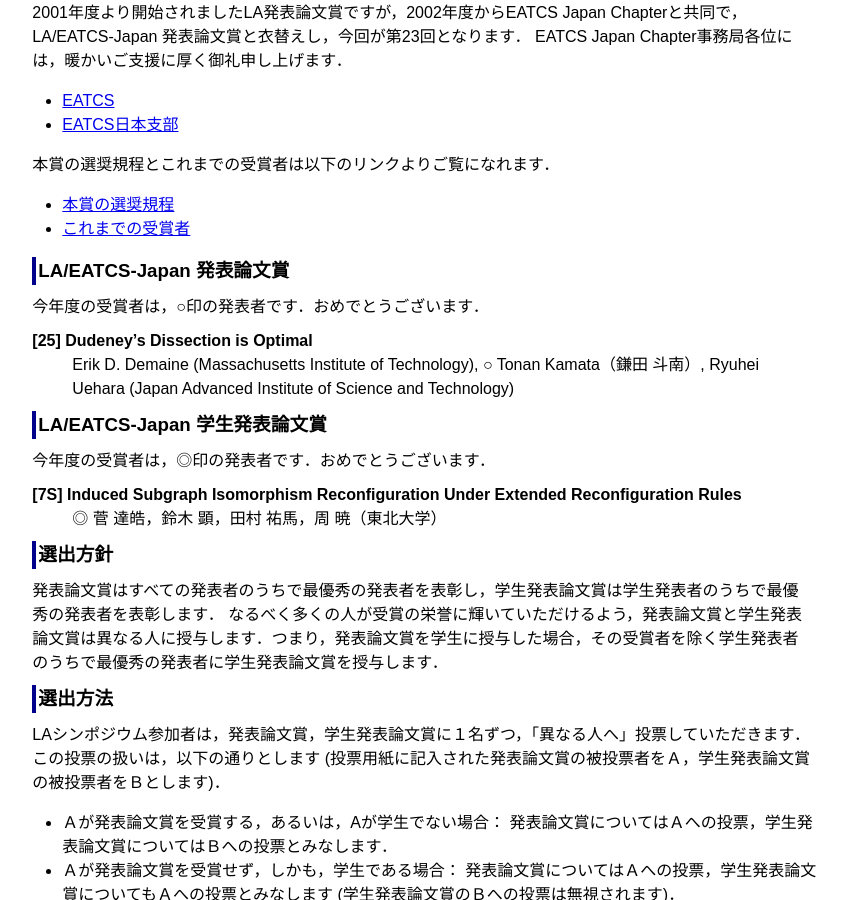
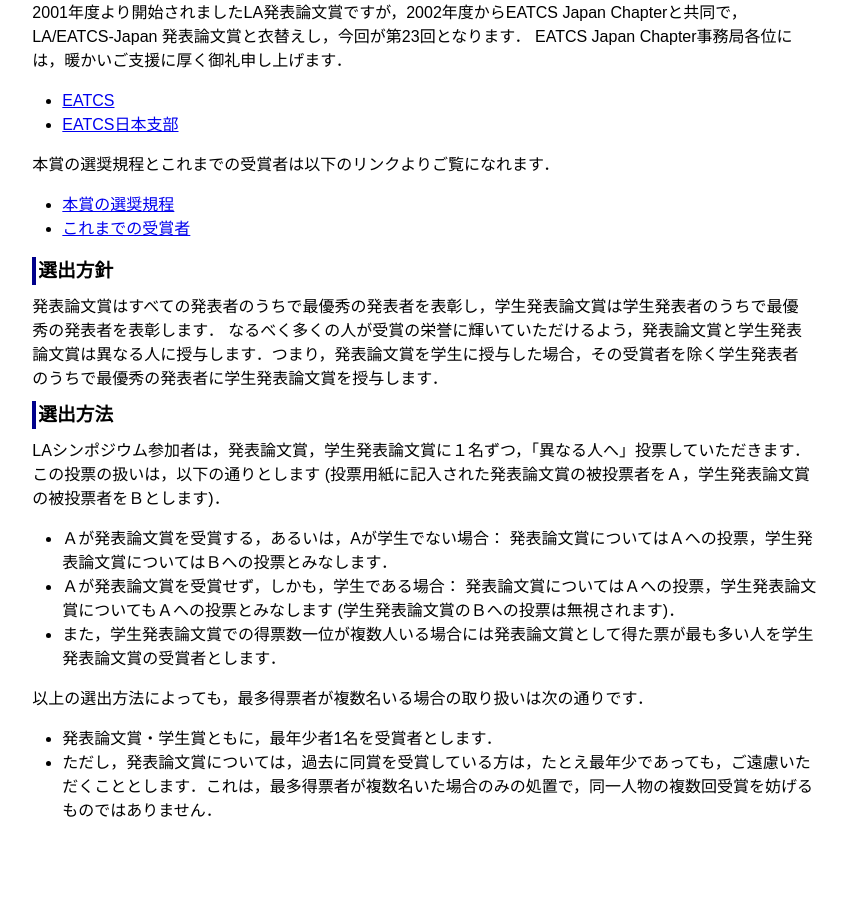
Before and after one commit to ytamura12/la-symposium_test.github.io, a Jekyll site: the page built from 2025/winter.md, in a window 1280 px wide and 900 px high, scrolled down 1589 px. Shown: the whole window, without its empty margins (326-1173 px from the left). Built offline with Jekyll 4.4.1, drawn with Linux system fonts in a browser that asks for light colours; after the commit the page ends 2428 px from its top, so only the background shows below that; some of the changed text lies outside the part shown.

Commit message:
Update winter.md

```diff
--- a/2025/winter.md
+++ b/2025/winter.md
@@ -94,21 +93,17 @@ EATCS Japan Chapter事務局各位には，暖かいご支援に厚く御礼申
 * [これまでの受賞者](http://www.dais.is.tohoku.ac.jp/eatcs_japan/award-j.html){:target="_blank"}
 
 
-
+<!--
 ### LA/EATCS-Japan 発表論文賞
 
 今年度の受賞者は，○印の発表者です．おめでとうございます．
 
-[25] Dudeney’s Dissection is Optimal
-: Erik D. Demaine (Massachusetts Institute of Technology), ○ Tonan Kamata（鎌田 斗南）, Ryuhei Uehara (Japan Advanced Institute of Science and Technology)
 
 ### LA/EATCS-Japan 学生発表論文賞
 
 今年度の受賞者は，◎印の発表者です．おめでとうございます．
 
-[7S] Induced Subgraph Isomorphism Reconfiguration Under Extended Reconfiguration Rules
-: ◎ 菅 達皓，鈴木 顕，田村 祐馬，周 暁（東北大学）
-
+-->
 
 
 ### 選出方針
```
Also changed, not shown: other parts of 2025/winter.md (+3 -4 lines).
